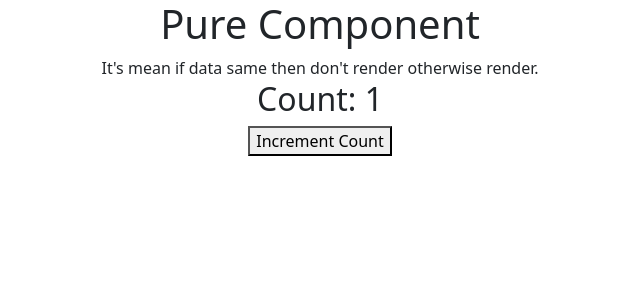
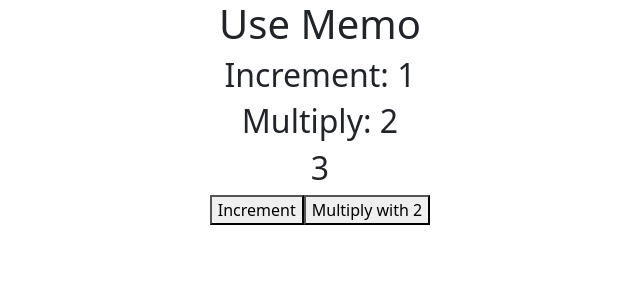
Before and after one commit to DevelSajjad/learn_react, a React (Create React App) app: page / in a window 1280 px wide. Shown: the top 300 px of the page, without its empty margins (320-960 px from the left). Built offline with nearby package versions, Linux system fonts and the light colour scheme.

Commit message:
use memo

```diff
--- a/src/App.js
+++ b/src/App.js
@@ -6,52 +6,54 @@ import UseEffect from './UseEffect';
 import ArrayList from './ArrayList';
 import NestedArray from './NestedArray';
 import PureComponent from './PureComponent';
+import UseMemo from './UseMemo';
 
-// function App() {
-//   const [data, inputData] = useState(null);
-//   const [print, printData] = useState(false);
-//   function getData(data) {
-//     let val = data.target.value;
-//     inputData(val);
-//   }
+function App() {
+  const [data, inputData] = useState(null);
+  const [print, printData] = useState(false);
+  function getData(data) {
+    let val = data.target.value;
+    inputData(val);
+  }
 
-//   return (
-//     <div className="App">
-//       <h1>First React App</h1>
+  return (
+    <div className="App">
+      {/* <h1>First React App</h1>
 
-//       <p>{print ? data : null}</p>
-//       <input onChange={getData}/>
-//       <button onClick={()=>printData(print ? false : true)}>Print</button>
+      <p>{print ? data : null}</p>
+      <input onChange={getData}/>
+      <button onClick={()=>printData(print ? false : true)}>Print</button>
 
-//       <UseEffect/>
+      <UseEffect/>
 
 
 
-//       <ArrayList/>
+      <ArrayList/>
 
-//       <NestedArray/>
+      <NestedArray/> */}
 
-//     </div>
-//   );
+      <UseMemo></UseMemo>
+    </div>
+  );
+}
+
+export default App;
+
+// class App extends Component {
+//   constructor() {
+//     super();
+//     this.state= {
+//       count:1,
+//     }
+//   }
+//   render() {
+//     return(
+//       <div className='App'>
+//         <PureComponent data={this.state.count} />
+//         <button onClick={()=>this.setState({count: 1})}>Increment Count</button>
+//       </div>
+//     );
+//   }
 // }
 
 // export default App;
-
-class App extends Component {
-  constructor() {
-    super();
-    this.state= {
-      count:1,
-    }
-  }
-  render() {
-    return(
-      <div className='App'>
-        <PureComponent data={this.state.count} />
-        <button onClick={()=>this.setState({count: 1})}>Increment Count</button>
-      </div>
-    );
-  }
-}
-
-export default App;
--- /dev/null
+++ b/src/UseMemo.js
@@ -0,0 +1,24 @@
+import React, { useState, useMemo } from "react";
+
+function UseMemo() {
+    const [count, countState] = useState(1);
+    const [multiply, multiState] = useState(2);
+
+    const user=useMemo( function user() {
+        console.log('Hello');
+        return multiply + 1;
+    }, [multiply])
+
+    return(
+        <>
+            <h1>Use Memo</h1>
+            <h2>Increment: {count}</h2>
+            <h2>Multiply: {multiply}</h2>
+            <h2> {user} </h2>
+            <button onClick={()=> countState(count + 1)} >Increment</button>
+            <button onClick={()=> multiState(multiply * 2)}> Multiply with 2</button>
+        </>
+    )
+}
+
+export default UseMemo;
```
